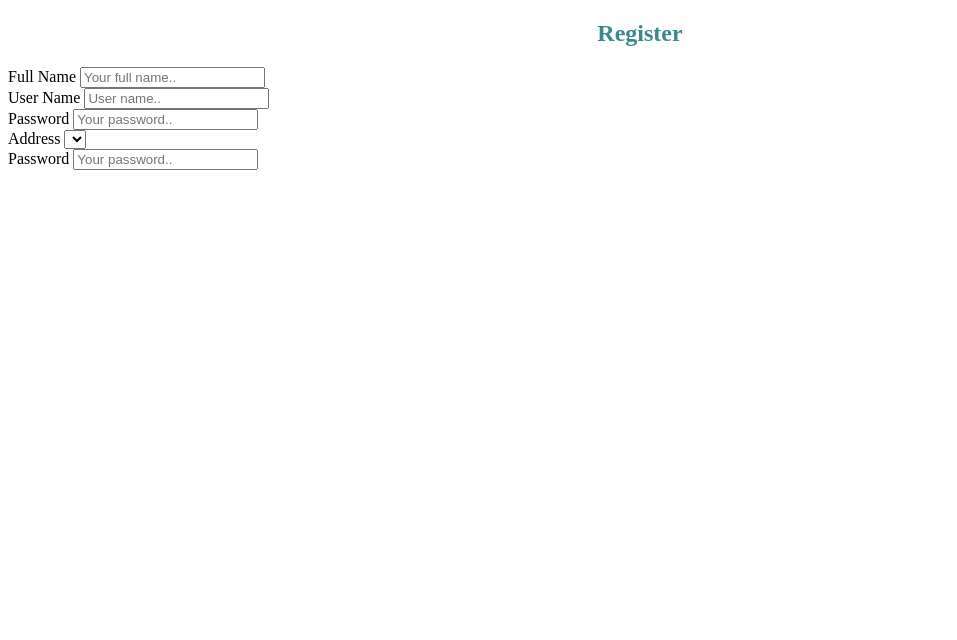
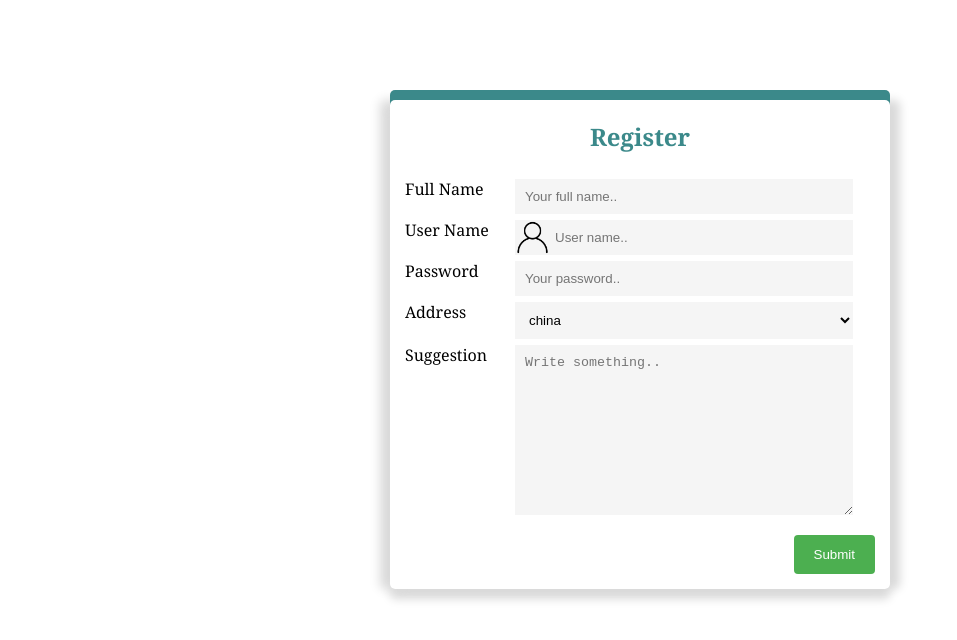
Before and after one commit to qijun4tian/learn-html, a plain HTML site: page 响应式注册页/register.html in a window 1280 px wide. Shown: the whole page, without its empty margins (0-957 px from the left). Drawn offline with Linux system fonts and the light colour scheme.

Commit message:
提交代码

```diff
--- a/响应式注册页/register.html
+++ b/响应式注册页/register.html
@@ -5,30 +5,49 @@
     <title>Title</title>
 </head>
 <body>
-<h2>Register</h2>
-<form action="">
-    <div>
-        <label for="fullName">Full Name</label>
-        <input type="text" id="fullName" placeholder="Your full name..">
+<form action="" class="formStyle">
+    <h2>Register</h2>
+    <div class="row">
+        <div class="col-25">
+            <label class="labelStyle" for="fullName">Full Name</label>
+        </div>
+        <div class="col-75">
+            <input type="text" id="fullName" placeholder="Your full name.." class="inputStyle">
+        </div>
     </div>
-    <div>
-        <label for="UserName">User Name</label>
-        <input type="text" id="UserName" placeholder="User name..">
+    <div class="row">
+        <div class="col-25"><label class="labelStyle" for="UserName">User Name</label></div>
+        <div class="col-75"><input type="text" id="UserName" placeholder="User name.." class="inputStyle"></div>
     </div>
-    <div>
-        <label for="Password">Password</label>
-        <input type="text" id="Password" placeholder="Your password..">
+    <div class="row">
+        <div class="col-25"><label class="labelStyle" for="Password">Password</label></div>
+        <div class="col-75"><input type="text" id="Password" placeholder="Your password.." class="inputStyle"></div>
     </div>
-    <div>
-        <label for="Address">Address</label>
-        <select name="Address" id="Address">
+    <div class="row">
+        <div class="col-25"><label class="labelStyle" for="Address">Address</label></div>
+        <div class="col-75">
+            <select name="Address" id="Address" class="inputStyle">
+                <option>
+                    china
+                </option>
+                <option>
+                    usa
+                </option>
+            </select>
+        </div>
+    <div class="row">
+        <div class="col-25">
+            <label class="labelStyle" for="Suggestion">Suggestion</label>
+        </div>
+        <div class="col-75"><textarea class="inputStyle" name="Suggestion" id="Suggestion" cols="30" rows="10"
+                     placeholder="Write something.."></textarea>
+        </div>
+    </div>
+        <div class="row">
+            <input type="submit" value="Submit">
+        </div>
+    </div>
 
-        </select>
-    </div>
-    <div>
-        <label for="Password">Password</label>
-        <input type="text" id="Password" placeholder="Your password..">
-    </div>
 </form>
 
 </body>
@@ -37,6 +56,86 @@
         color: rgb(59,137,138);
         text-align: center;
     }
+    input[type=submit]{
+        background-color: #4CAF50;
+        color: white;
+        padding: 12px 20px;
+        border: none;
+        border-radius: 4px;
+        cursor: pointer;
+        float: right;
+        margin: 15px;
+    }
+
+    /* Clear floats after the columns */
+    .row:after {
+        content: "";
+        display: table;
+        clear: both;
+    }
+    .formStyle{
+        position: absolute;
+        top: 100px;
+        left: 0;
+        right: 0;
+        margin: 0 auto;
+        max-width: 500px;
+        /*height: 50%;*/
+        border-radius: 5px;
+        /*box-shadow：10px 10px 10px rgb(218,218,218);*/
+        /*box-shadow: 10px 10px 5px rgb(218,218,218);*/
+
+
+        box-shadow : 0px -10px 0px #3b898a, 10px 0px 10px rgb(218 218 218), 0px 10px 10px rgb(218 218 218), -10px 0px 11px rgb(218 218 218)
+    }
+    .row{
+        display: block;
+        width: 100%;
+    }
+    *{
+        box-sizing: border-box;
+
+    }
+    .inputStyle{
+        width: 90%;
+        background-color: rgb(245,245,245);
+        padding: 10px;
+        box-sizing: border-box;
+        border: none;
+        resize: vertical;
+    }
+    .col-25{
+        float: left;
+        width: 25%;
+        margin-top: 5px;
+        margin-bottom: 9px;
+        padding-left: 15px;
+    }
+    .col-75{
+        float: left;
+        width: 75%;
+        margin-top: 6px;
+    }
+    input[type=submit]:hover {
+        background-color: #45a049;
+    }
+    #UserName{
+        background-image: url("user.png");
+        background-repeat: no-repeat;
+        background-size: contain;
+        padding-left: 40px
+        /*background-position: left top;*/
+    }
+
+    @media screen and (max-width: 600px) {
+        .col-25, .col-75, input[type=submit] {
+            width: 100%;
+            margin-top: 0;
+        }
+    }
+    body{
+        font-family: Georgia;
+    }
 
 </style>
 </html>
```
Also changed, not shown: 响应式注册页/user.png (added).
